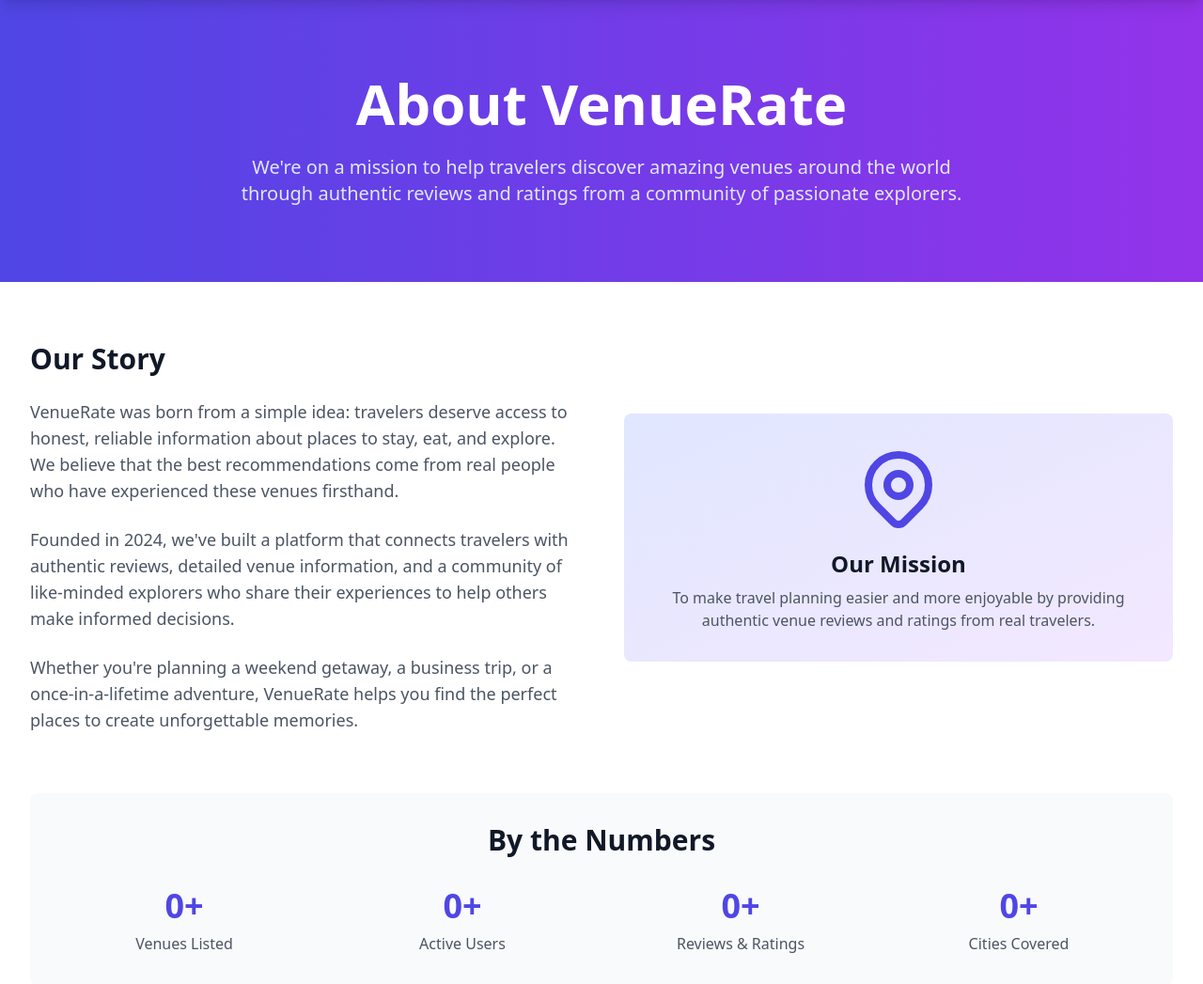
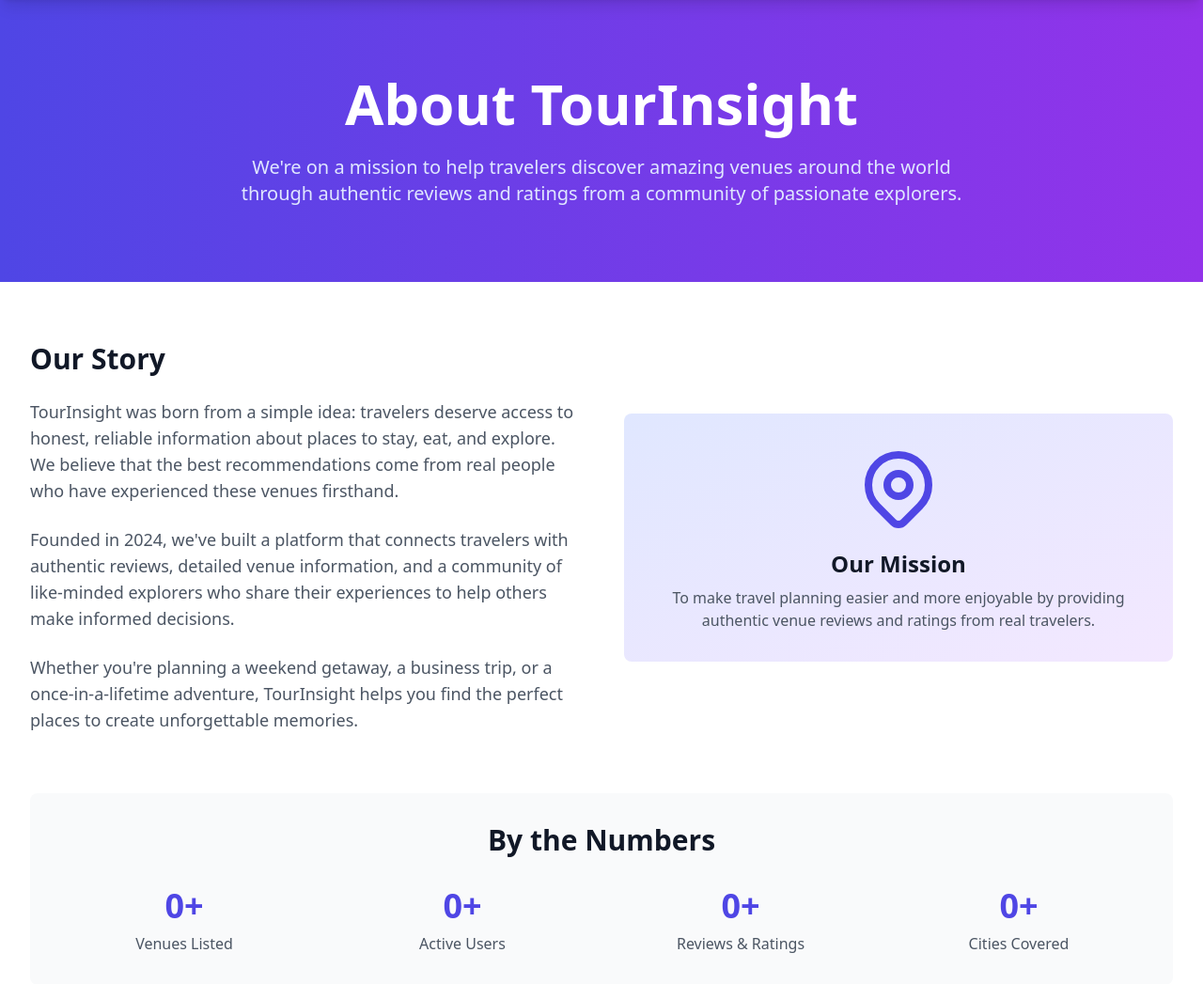
Before and after one commit to Hamza-spc/RateWebsite, a Django app: page /about/ in a window 1280 px wide. Shown: the part 64-1111 px from the top of the page at 94% size. Run offline with Django 4.2, Linux system fonts and the light colour scheme; data comes from the database, SQL or seed files in the repository; data that the repository does not hold is empty; some libraries are stand-ins or nearby versions.

Commit message:
Fix remaining VenueRate references in About page
- Update About page title from 'About VenueRate' to 'About TourInsight'
- Update company name in story section
- Update final paragraph reference
- Complete rebranding to TourInsight

```diff
--- a/templates/venues/about.html
+++ b/templates/venues/about.html
@@ -8,7 +8,7 @@
     <!-- Hero Section -->
     <div class="bg-gradient-to-r from-indigo-600 to-purple-600 py-20">
         <div class="max-w-7xl mx-auto px-4 sm:px-6 lg:px-8 text-center">
-            <h1 class="text-4xl md:text-6xl font-bold text-white mb-6">About VenueRate</h1>
+            <h1 class="text-4xl md:text-6xl font-bold text-white mb-6">About TourInsight</h1>
             <p class="text-xl text-indigo-100 max-w-3xl mx-auto">
                 We're on a mission to help travelers discover amazing venues around the world through authentic reviews and ratings from a community of passionate explorers.
             </p>
@@ -22,13 +22,13 @@
                 <div>
                     <h2 class="text-3xl font-bold text-gray-900 mb-6">Our Story</h2>
                     <p class="text-lg text-gray-600 mb-6">
-                        VenueRate was born from a simple idea: travelers deserve access to honest, reliable information about places to stay, eat, and explore. We believe that the best recommendations come from real people who have experienced these venues firsthand.
+                        TourInsight was born from a simple idea: travelers deserve access to honest, reliable information about places to stay, eat, and explore. We believe that the best recommendations come from real people who have experienced these venues firsthand.
                     </p>
                     <p class="text-lg text-gray-600 mb-6">
                         Founded in 2024, we've built a platform that connects travelers with authentic reviews, detailed venue information, and a community of like-minded explorers who share their experiences to help others make informed decisions.
                     </p>
                     <p class="text-lg text-gray-600">
-                        Whether you're planning a weekend getaway, a business trip, or a once-in-a-lifetime adventure, VenueRate helps you find the perfect places to create unforgettable memories.
+                        Whether you're planning a weekend getaway, a business trip, or a once-in-a-lifetime adventure, TourInsight helps you find the perfect places to create unforgettable memories.
                     </p>
                 </div>
                 <div class="bg-gradient-to-br from-indigo-100 to-purple-100 rounded-lg p-8">
```
